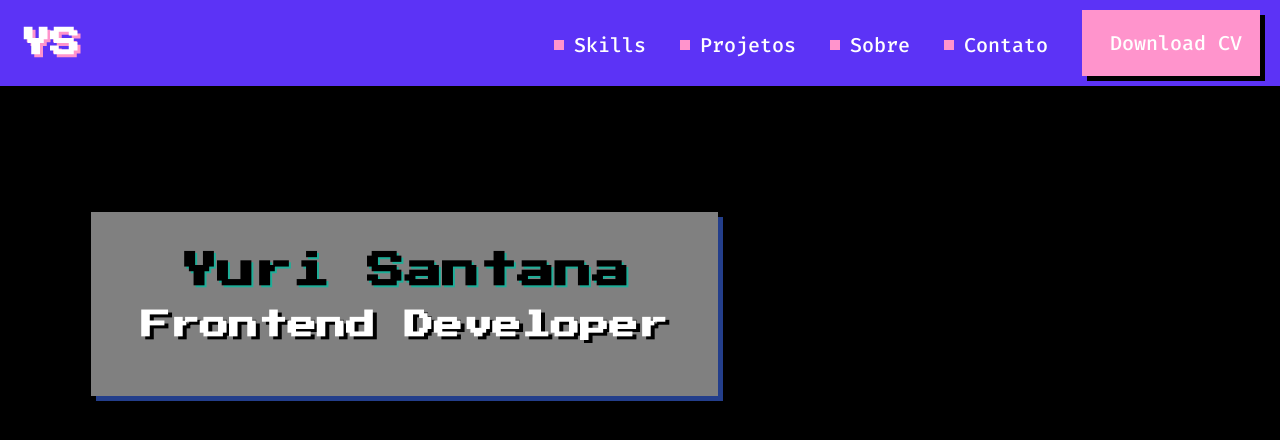
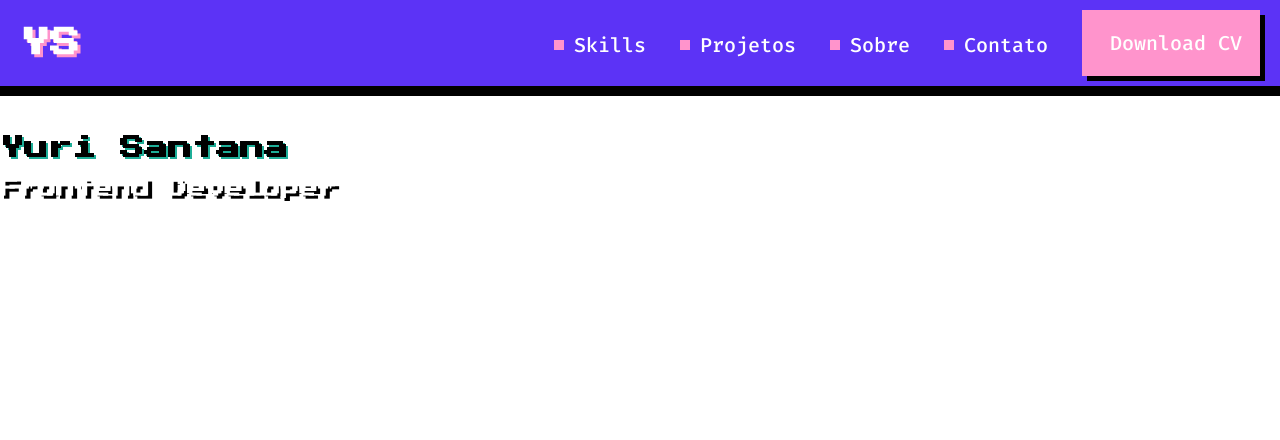
Before and after one commit to Snolera/snolera.github.io, a plain HTML site: page index.html in a window 1280 px wide. Drawn offline with Linux system fonts and the light colour scheme.

Commit message:
atualizacao da index.html

```diff
--- a/index.html
+++ b/index.html
@@ -31,14 +31,9 @@
 
     </header>
 
-    <section>
 
-        <article>
-            <h2>Yuri Santana</h2>
-            <h3>Frontend Developer</h3>
-        </article>
-
-    </section>
+    <h2>Yuri Santana</h2>
+    <h3>Frontend Developer</h3>
 
 </body>
 
```
